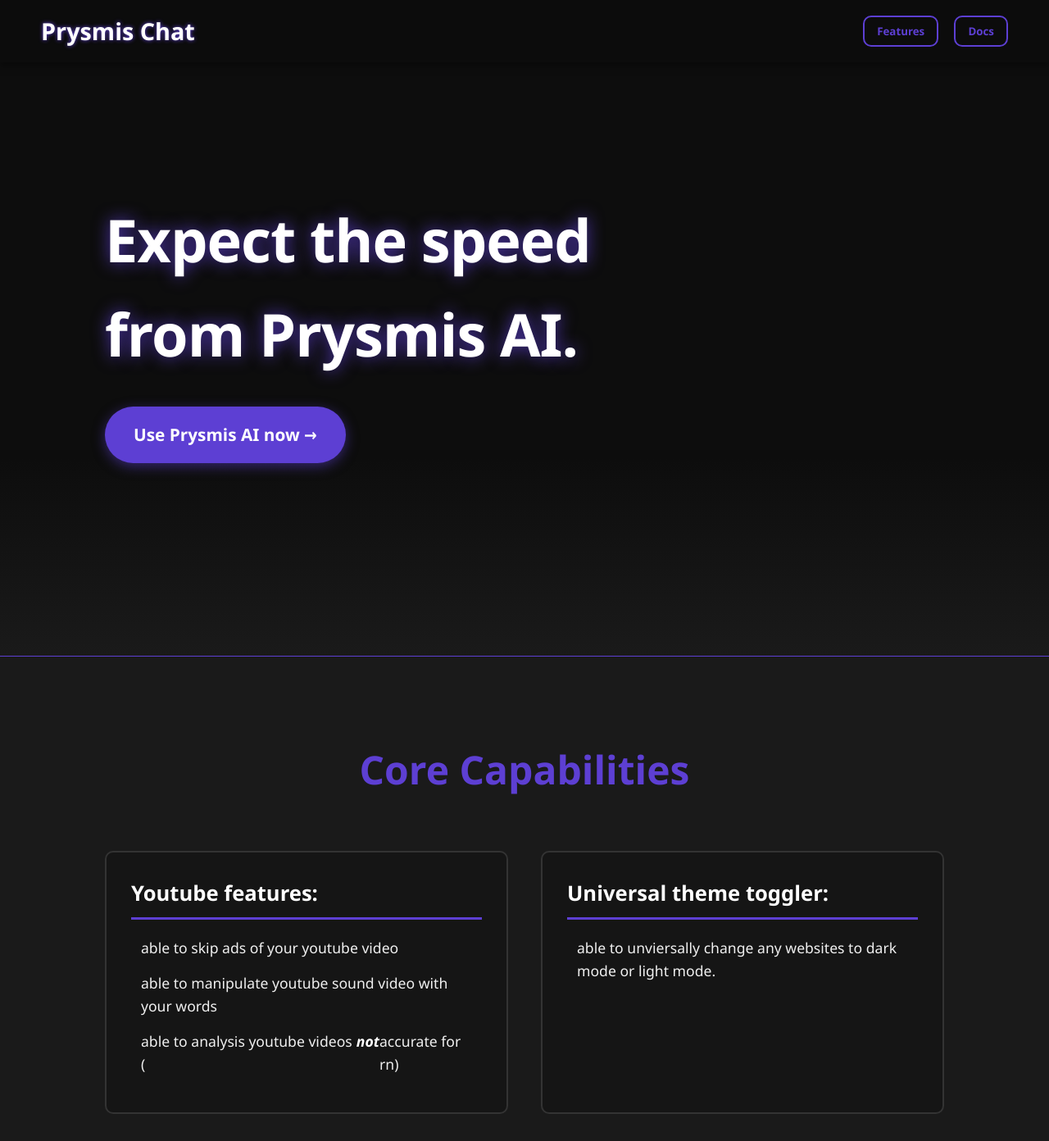
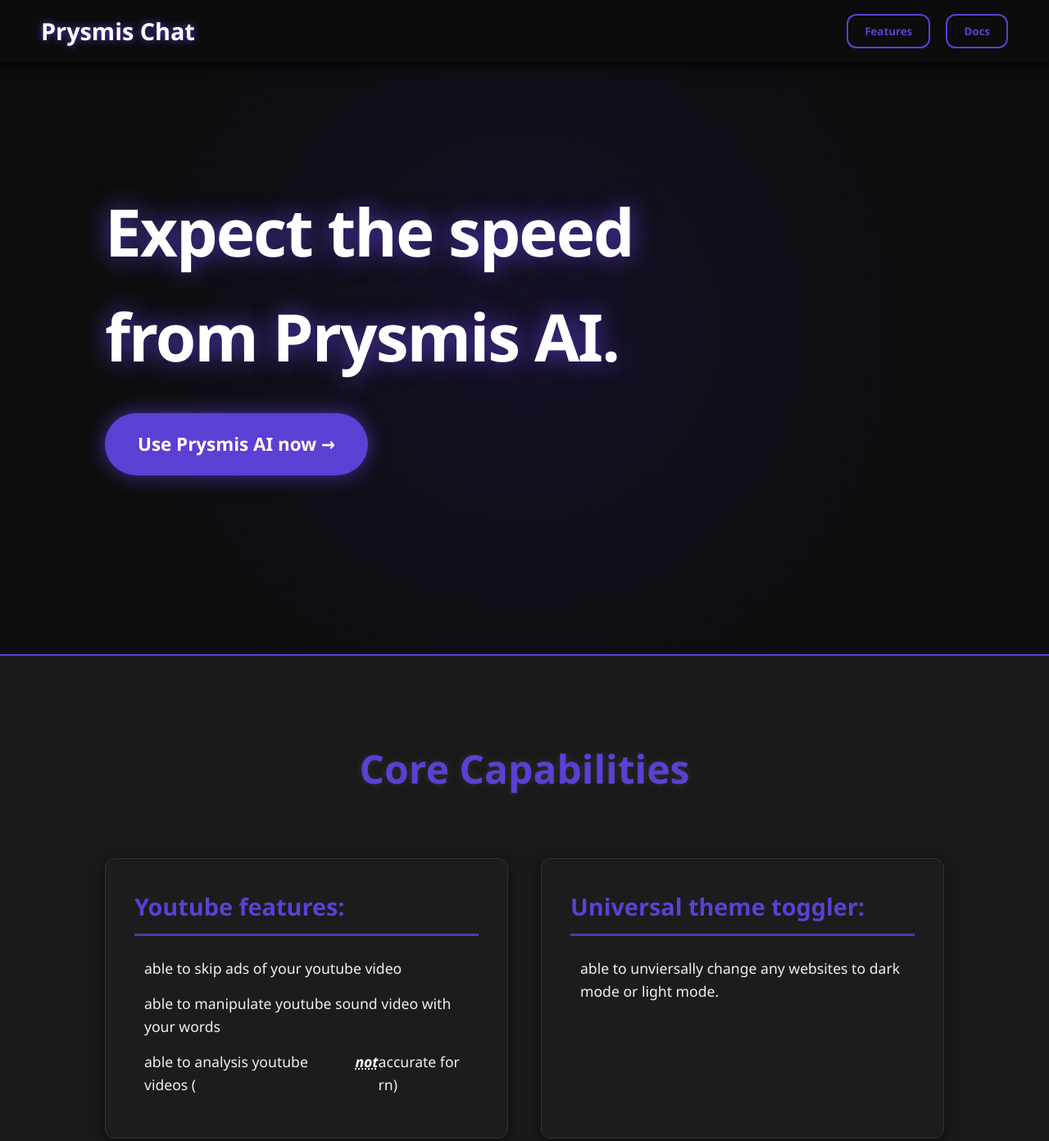
Before and after one commit to Silentalexalt/prysmisAI, a plain HTML site: page index.html in a window 1280 px wide. Shown: the top 1392 px of the page at 82% size. Drawn offline with Linux system fonts and the light colour scheme.

Commit message:
Update style.css

```diff
--- a/style.css
+++ b/style.css
@@ -3,12 +3,13 @@
     --secondary-color: #1a1a1a;
     --text-color: #f0f0f0;
     --background-color: #0d0d0d;
-    --border-radius: 10px;
-    --transition-speed: 0.3s;
-    --cta-shadow: 0 4px 15px rgba(93, 63, 211, 0.5);
-    --hero-gradient: linear-gradient(180deg, var(--background-color) 70%, var(--secondary-color) 100%);
+    --border-radius: 12px;
+    --transition-speed: 0.4s;
+    --cta-shadow: 0 0 25px rgba(93, 63, 211, 0.7); /* Stronger glow */
+    --hero-gradient: radial-gradient(circle at 50% 50%, #150f24 0%, var(--background-color) 70%); /* Subtle radial gradient */
 }
 
+/* Base Styles */
 * {
     margin: 0;
     padding: 0;
@@ -21,33 +22,36 @@
 body {
     background-color: var(--background-color);
     line-height: 1.6;
+    overflow-x: hidden;
 }
 
+/* Navbar */
 .navbar {
     display: flex;
     justify-content: space-between;
     align-items: center;
     padding: 15px 50px;
-    background-color: rgba(13, 13, 13, 0.95);
+    background-color: rgba(13, 13, 13, 0.98); /* Near black, slightly transparent */
     position: fixed;
     width: 100%;
     top: 0;
     z-index: 1000;
-    box-shadow: 0 2px 10px rgba(0, 0, 0, 0.5);
+    backdrop-filter: blur(5px); /* Added for a modern feel */
+    box-shadow: 0 4px 15px rgba(0, 0, 0, 0.8);
 }
 
 .logo {
     font-size: 1.8em;
     font-weight: 800;
     color: white;
-    text-shadow: 0 0 5px var(--primary-color);
+    text-shadow: 0 0 10px var(--primary-color); /* More subtle logo glow */
 }
 
 .nav-button {
     background-color: transparent;
     border: 2px solid var(--primary-color);
     color: var(--primary-color);
-    padding: 8px 15px;
+    padding: 10px 20px;
     margin-left: 15px;
     cursor: pointer;
     font-weight: 600;
@@ -58,9 +62,10 @@
 .nav-button:hover {
     background-color: var(--primary-color);
     color: var(--background-color);
-    box-shadow: 0 0 10px var(--primary-color);
+    box-shadow: 0 0 15px var(--primary-color), inset 0 0 10px rgba(255, 255, 255, 0.3); /* Inset for depth */
 }
 
+/* Hero Section */
 .hero-section {
     height: 100vh;
     display: flex;
@@ -68,43 +73,45 @@
     padding-left: 10%;
     overflow: hidden;
     background: var(--hero-gradient);
+    border-bottom: 2px solid var(--primary-color); /* Separator line */
 }
 
 .hero-content {
-    max-width: 700px;
+    max-width: 800px;
 }
 
 .hero-text {
-    font-size: 4.5em;
+    font-size: 5em; /* Larger for impact */
     font-weight: 900;
     margin-bottom: 30px;
     color: white;
-    letter-spacing: -1px;
-    text-shadow: 0 0 20px rgba(93, 63, 211, 0.8);
+    letter-spacing: -2px;
+    text-shadow: 0 0 30px rgba(93, 63, 211, 0.9); /* Stronger text glow */
     opacity: 0;
-    transform: translateY(20px);
-    transition: opacity 1.2s ease-out 0.5s, transform 1.2s ease-out 0.5s;
+    transform: translateX(-50px); /* Slide in from left */
+    transition: opacity 1.5s cubic-bezier(0.25, 0.46, 0.45, 0.94) 0.5s, transform 1.5s cubic-bezier(0.25, 0.46, 0.45, 0.94) 0.5s;
 }
 
 .hero-section.animate .hero-text {
     opacity: 1;
-    transform: translateY(0);
+    transform: translateX(0);
 }
 
+/* CTA Button */
 .cta-button {
     display: inline-block;
     background-color: var(--primary-color);
     color: white;
-    padding: 18px 35px;
+    padding: 20px 40px;
     text-decoration: none;
-    font-size: 1.3em;
+    font-size: 1.4em;
     font-weight: bold;
     border-radius: 50px;
     border: none;
     box-shadow: var(--cta-shadow);
     opacity: 0;
-    transform: translateY(20px);
-    transition: opacity 1.2s ease-out 1s, transform 1.2s ease-out 1s, background-color var(--transition-speed), box-shadow var(--transition-speed);
+    transform: translateY(30px);
+    transition: opacity 1.5s cubic-bezier(0.25, 0.46, 0.45, 0.94) 1s, transform 1.5s cubic-bezier(0.25, 0.46, 0.45, 0.94) 1s, box-shadow var(--transition-speed);
 }
 
 .hero-section.animate .cta-button {
@@ -114,23 +121,24 @@
 
 .cta-button:hover {
     background-color: #7b68ee;
-    transform: translateY(-5px);
-    box-shadow: 0 8px 25px rgba(93, 63, 211, 0.8);
+    transform: scale(1.05); /* Added scaling effect */
+    box-shadow: 0 0 40px rgba(93, 63, 211, 1);
 }
 
+/* Features Section */
 .features-section {
     padding: 100px 10%;
     min-height: 80vh;
     background-color: var(--secondary-color);
-    border-top: 1px solid var(--primary-color);
 }
 
 .section-title {
     font-size: 3em;
     text-align: center;
-    margin-bottom: 60px;
+    margin-bottom: 70px;
     color: var(--primary-color);
-    font-weight: 700;
+    font-weight: 800;
+    text-shadow: 0 0 10px rgba(255, 255, 255, 0.1);
 }
 
 .feature-grid {
@@ -140,25 +148,27 @@
 }
 
 .feature-box {
-    background-color: #151515;
-    padding: 30px;
+    background-color: #1c1c1c; /* Darker box for contrast */
+    padding: 35px;
     border-radius: var(--border-radius);
-    border: 2px solid #333;
-    transition: transform 0.4s ease, box-shadow 0.4s ease;
+    border: 1px solid #333;
+    transition: transform 0.4s ease, box-shadow 0.4s ease, border-color 0.4s;
+    box-shadow: 0 5px 20px rgba(0, 0, 0, 0.5); /* Subtle downward shadow */
 }
 
 .feature-box:hover {
-    transform: translateY(-8px);
+    transform: translateY(-10px); /* More dramatic lift */
     border-color: var(--primary-color);
-    box-shadow: 0 15px 30px rgba(93, 63, 211, 0.3);
+    box-shadow: 0 15px 40px rgba(93, 63, 211, 0.5), 0 0 10px var(--primary-color); /* Strong glow on hover */
 }
 
 .feature-box h3 {
-    font-size: 1.6em;
-    margin-bottom: 20px;
-    color: white;
-    border-bottom: 3px solid var(--primary-color);
-    padding-bottom: 8px;
+    font-size: 1.8em;
+    margin-bottom: 25px;
+    color: var(--primary-color);
+    border-bottom: 3px solid rgba(93, 63, 211, 0.8);
+    padding-bottom: 10px;
+    font-weight: 700;
 }
 
 .feature-box ul {
@@ -171,8 +181,10 @@
     display: flex;
     align-items: flex-start;
     font-size: 1.1em;
+    color: var(--text-color);
 }
 
+/* Custom listed words */
 .bold-dot {
     color: var(--primary-color);
     font-weight: 900;
@@ -180,12 +192,14 @@
     margin-right: 12px;
     line-height: 1;
     transform: translateY(-2px);
+    text-shadow: 0 0 5px var(--primary-color); /* Dot glow */
 }
 
 .intellect-word {
     font-style: italic;
     font-weight: 600;
     color: white;
+    text-decoration: underline dotted white;
 }
 
 .__prysmis_ai__ {
```
